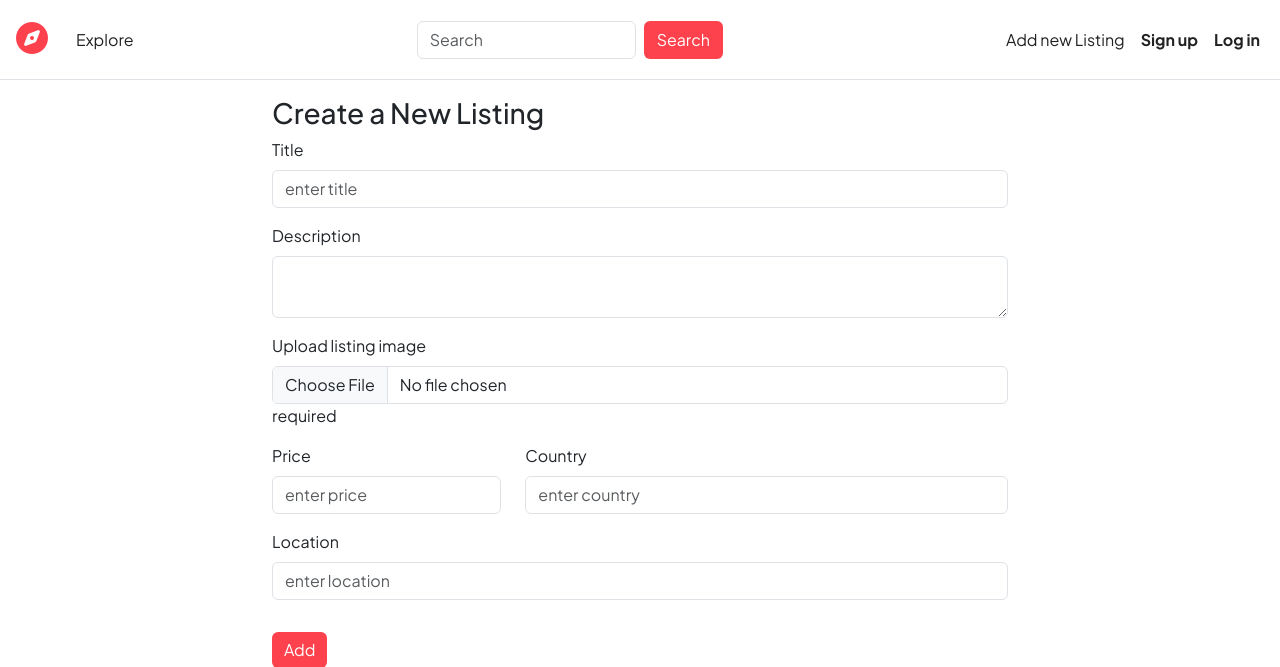
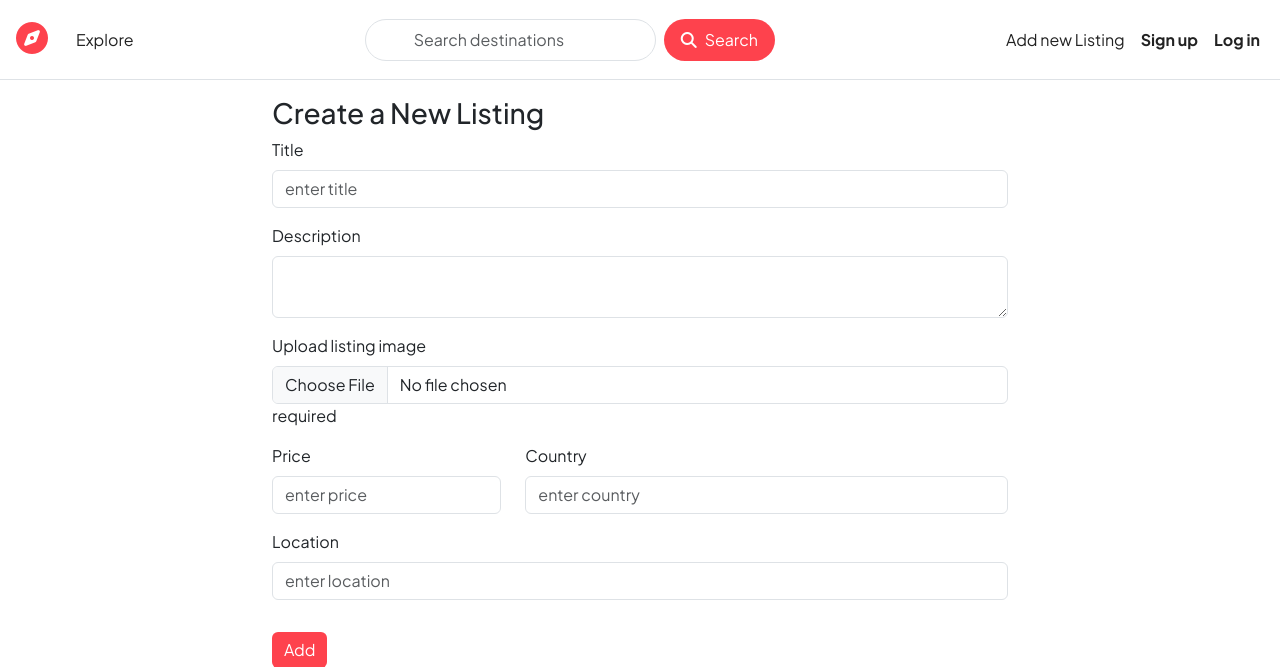
Before and after one commit to rohil1418/WanderLust, a Node project: template views/listings/new.ejs in a window 1280 px wide. Shown: the top 667 px of the page. Run offline with Node 20 templates, Linux system fonts and the light colour scheme; the template is opened without the code that fills it, so the values that code supplies are empty; some libraries are stand-ins or nearby versions.

Commit message:
feat(navbar): update navigation bar interface

```diff
--- a/views/includes/navbar.ejs
+++ b/views/includes/navbar.ejs
@@ -1,8 +1,27 @@
 <style>
-  .btn-search {
+  .search-btn {
+    background-color: #fe424d;
+    color: #fff;
+    border-radius: 25px;
+    padding: 0 1rem 0 1rem;
+  }
+
+  .search-btn:hover {
     background-color: #fe424d;
     color: #fff;
   }
+
+  .search-btn i {
+    display: inline;
+    margin-right: 0.5rem;
+  }
+
+  .search-inp {
+    border-radius: 25px;
+    padding: 0.5rem 3rem 0.5rem 3rem;
+    font-size: 1rem;
+  }
+
 </style>
 
 <nav class="navbar navbar-expand-lg bg-body-light border-bottom sticky-top">
@@ -17,8 +36,8 @@
       </div>
       <div class="navbar-nav ms-auto">
         <form class="d-flex" role="search">
-          <input class="form-control me-2" type="search" placeholder="Search" aria-label="Search" />
-          <button class="btn btn-search" type="submit">Search</button>
+          <input class="form-control me-2 search-inp" type="search" placeholder="Search destinations" />
+          <button class="btn search-btn" type="submit"><i class="fa-solid fa-magnifying-glass"></i>Search</button>
         </form>
       </div>
       <div class="navbar-nav ms-auto">
```
